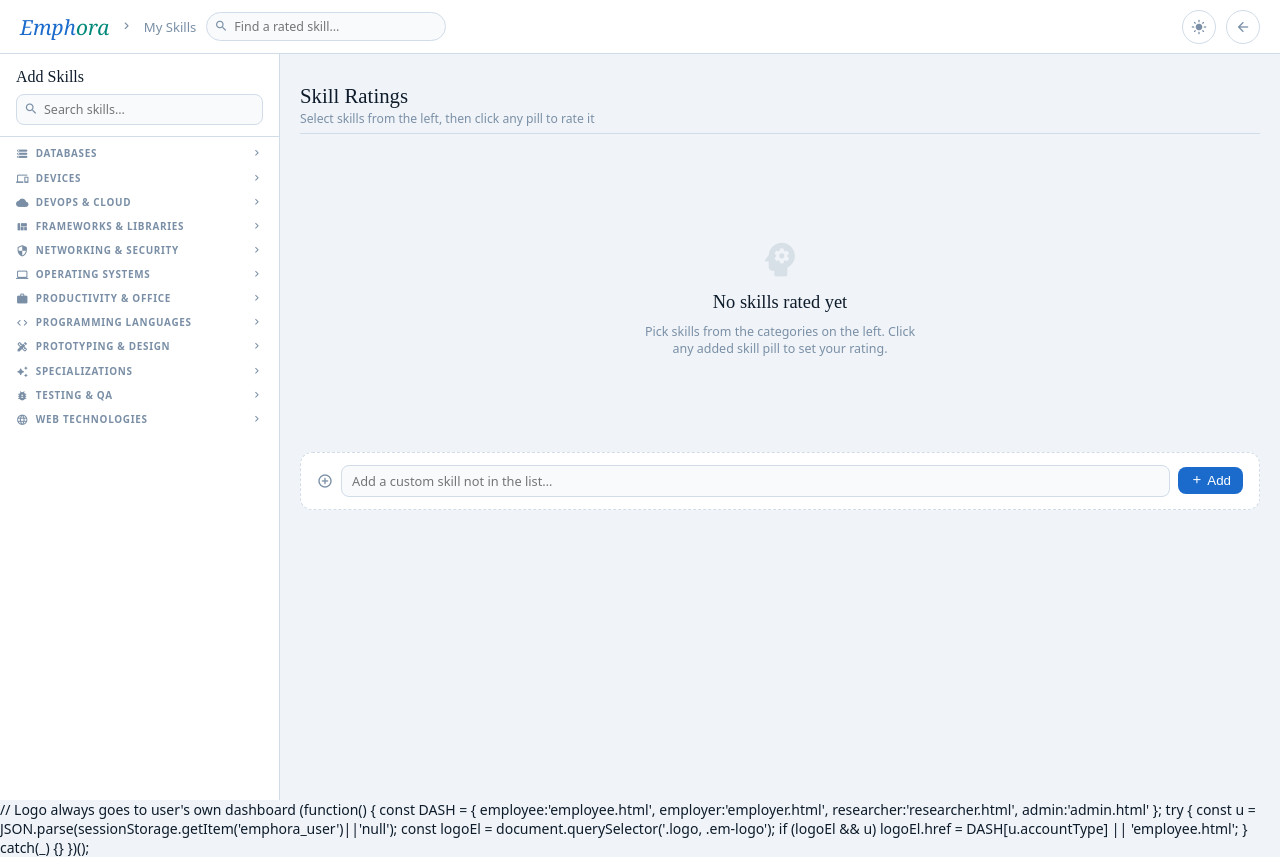
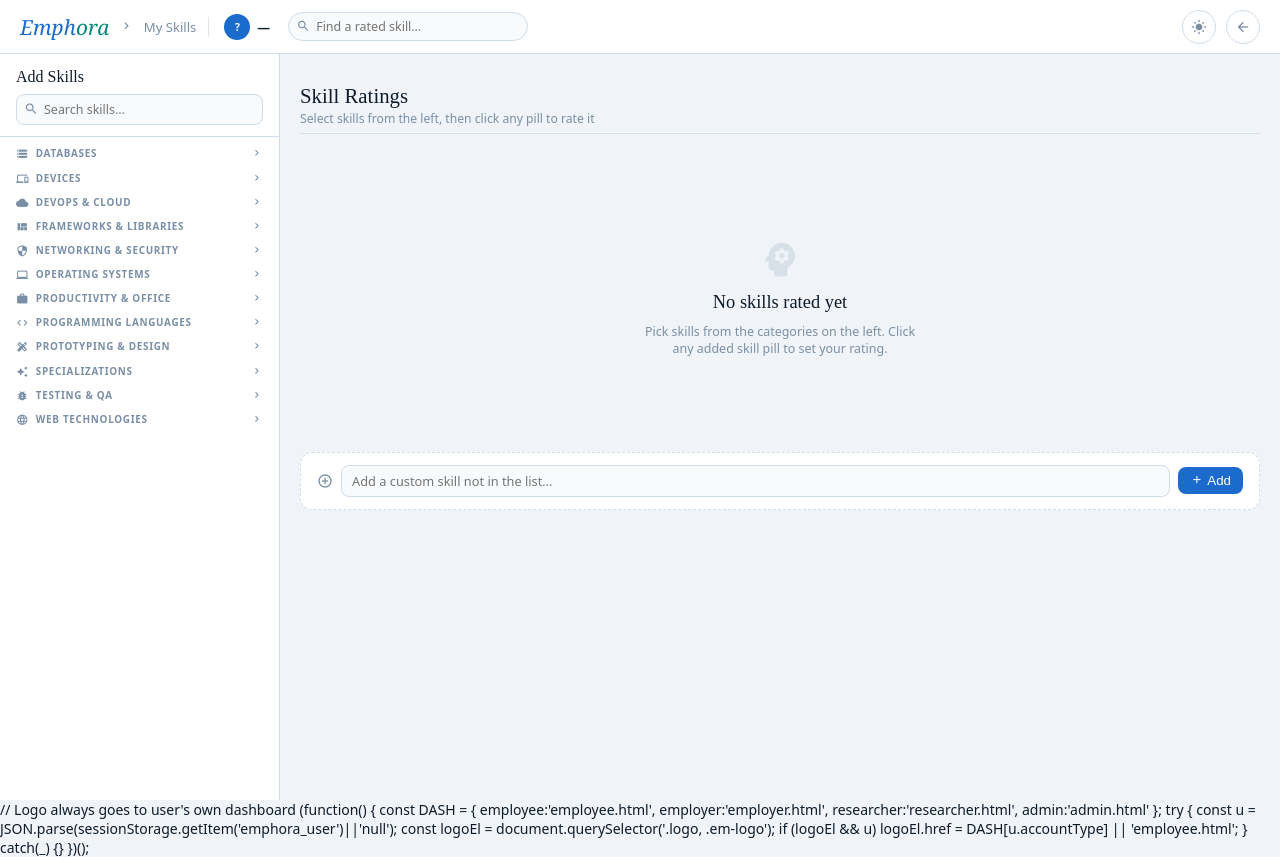
Before and after one commit to NYCMEL/emphora, a website: page public/skills.html in a window 1280 px wide. Drawn offline with Linux system fonts and the light colour scheme; sample sign-in values are in the browser's storage.

Commit message:
committed

```diff
--- a/public/skills.html
+++ b/public/skills.html
@@ -440,6 +440,11 @@
   <a href="employee.html" class="em-logo">Emph<b>ora</b></a>
   <span class="material-icons-round em-breadcrumb" style="font-size:.9rem">chevron_right</span>
   <span class="em-breadcrumb">My Skills</span>
+  <div style="width:1px;height:20px;background:rgba(0,0,0,.1);margin:0 2px;flex-shrink:0"></div>
+  <a id="em-user-id" href="profile.html" title="Edit profile" style="display:flex;align-items:center;gap:7px;text-decoration:none;padding:3px 8px 3px 3px;border-radius:30px;transition:background .15s" onmouseover="this.style.background='rgba(0,0,0,.04)'" onmouseout="this.style.background='transparent'">
+    <div id="em-user-avatar" style="width:26px;height:26px;border-radius:50%;background:var(--primary,#1A6BCC);display:flex;align-items:center;justify-content:center;font-size:.65rem;font-weight:700;color:#fff;flex-shrink:0">?</div>
+    <span id="em-user-name" style="font-size:.8rem;font-weight:700;color:var(--text,#0D1B2A);white-space:nowrap">—</span>
+  </a>
   <div class="em-topbar-search-wrap">
     <span class="em-topbar-search-icon"><span class="material-icons-round">search</span></span>
     <input class="em-topbar-search" id="em-header-search"
```
Also changed, not shown: public/employer-entry.html (+5 -0 lines), public/profile.html (+5 -0 lines), public/work.html (+5 -0 lines).
